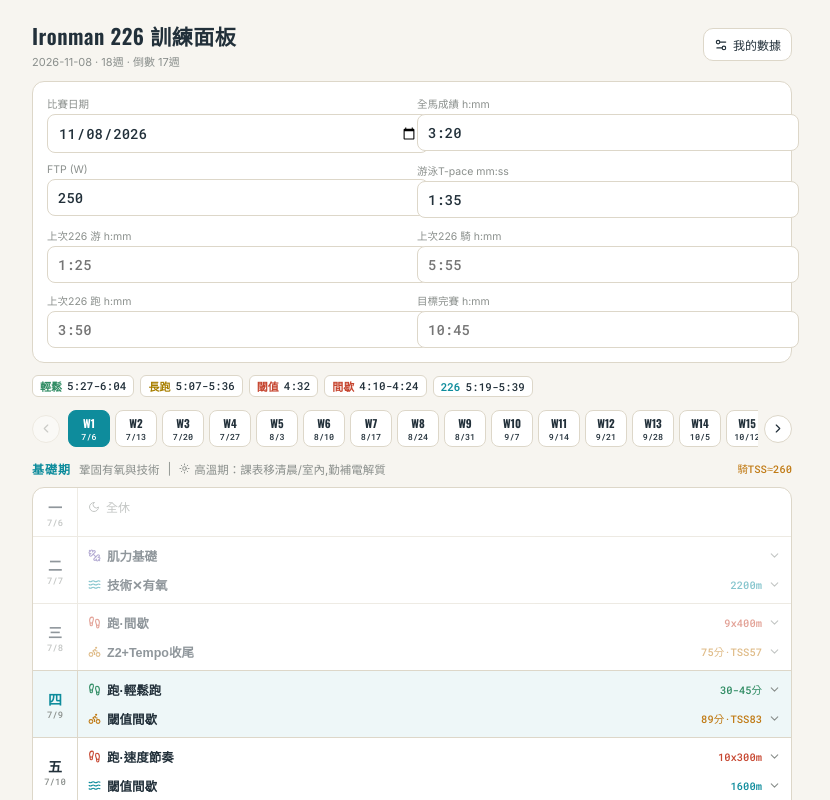
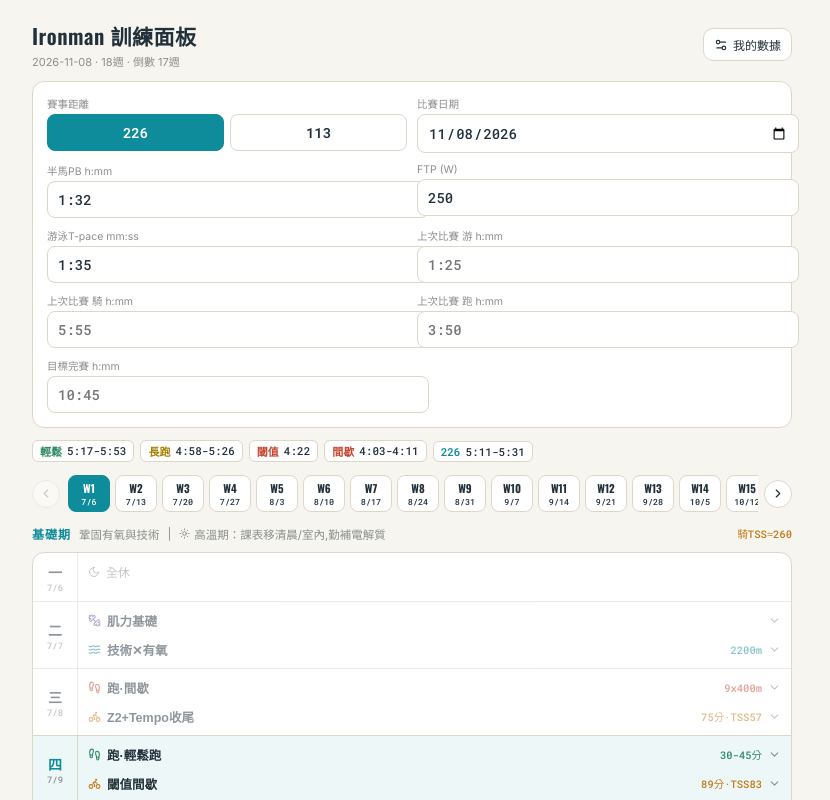
Before and after one commit to tomakworld/Tri2226, a React (Vite) app: page / in a window 1280 px wide. Shown: the top 800 px of the page, without its empty margins (228-1058 px from the left). Built offline with nearby package versions, Linux system fonts and the light colour scheme.

Commit message:
Add files via upload

```diff
--- a/src/App.jsx
+++ b/src/App.jsx
@@ -64,10 +64,27 @@
 }
 function parseMS(s){ const m=/^(\d+):(\d{1,2})$/.exec((s||"").trim()); return m ? (+m[1])*60+(+m[2]) : null; }
 function parseHMM(s){ const m=/^(\d+):(\d{1,2})$/.exec((s||"").trim()); return m ? (+m[1])*3600+(+m[2])*60 : null; }
-function runPaces(str){
-  const t = parseHMM(str); if(!t) return null;
-  const mp = t/42.195;
-  return { easy:[mp*1.15, mp*1.28], long:[mp*1.08, mp*1.18], mp, thr: mp*0.955, itv:[mp*0.88, mp*0.93], im:[mp+35, mp+55] };
+const DISTS = {
+  "226": { sw:3.8, bk:180, rn:42.2, k:1,   bikeIF:[0.70,0.75], imOff:[35,55] },
+  "113": { sw:1.9, bk:90,  rn:21.1, k:0.7, bikeIF:[0.78,0.83], imOff:[15,30] },
+};
+/* 跑步配速:以半馬PB為錨(Daniels式換算) */
+function runPaces(hmStr, dist){
+  const t = parseHMM(hmStr); if(!t) return null;
+  const hp = t/21.0975;
+  const mp = hp*1.055;
+  const off = (dist||DISTS["226"]).imOff;
+  return { easy:[mp*1.15, mp*1.28], long:[mp*1.08, mp*1.18], mp, thr: hp, itv:[hp*0.93, hp*0.96], im:[mp+off[0], mp+off[1]] };
+}
+/* 無比賽成績:以單項PB預測拆分(平路假設,誤差±10-15%) */
+function predictSplits(profile, dist){
+  const tp = parseMS(profile.tpace), hm = parseHMM(profile.hm), ftp = +profile.ftp;
+  if (!tp || !hm || !ftp) return null;
+  const swim = tp * 1.10 * (dist.sw*10);
+  const v = Math.pow((ftp * (dist.bikeIF[0]+dist.bikeIF[1])/2) / 0.0061, 1/3);
+  const bike = dist.bk / v * 3600;
+  const run = dist.id==="113" ? hm + 13*60 : hm*2.085 + 38*60;
+  return { s:swim, b:bike, r:run };
 }
 function round5(v){ return Math.round(v/5)*5; }
 function round50(v){ return Math.round(v/50)*50; }
@@ -86,8 +103,8 @@
 };
 
 /* ---------------- swim/bike generators ---------------- */
-function genSwimBike(phase, wi, rec) {
-  const f = rec ? 0.72 : 1;
+function genSwimBike(phase, wi, rec, dist) {
+  const f = (rec ? 0.72 : 1) * dist.k;
   if (phase === "base") {
     const r1=Math.max(6,Math.round((8+(wi-1))*f)), r2=Math.max(6,Math.round((10+(wi-1)*2)*f));
     const d3=Math.max(1400,round50((2000+(wi-1)*250)*f));
@@ -135,6 +152,30 @@
     }};
   }
   if (phase === "peak") {
+    if (dist.id === "113") {
+      const T113 = [
+        { swim:{ tue:{t:"有氧維持", x:"熱身400m;主課 5x200m {EN2} 息20秒;緩和200m", v:"1600m"},
+                 fri:{t:"高強度閾值", x:"熱身400m;主課 4x300m {THR} 息30秒;緩和200m", v:"1800m"},
+                 sun:{t:"長泳✕配速", x:"連續1800m {EN1},後500m比賽配速;緩和200m", v:"2000m"} },
+          bike:{ wed:{t:"Z2+Sweet Spot", x:"70分 {Z2},中段2x10分 Sweet Spot(88-93%FTP)", v:"70分", tss:60},
+                 thu:{t:"FTP高峰", x:"熱身15分;主課 2x20分 {Z4} 下緣;息5分;緩和10分", v:"90分", tss:82},
+                 sat:{t:"90km前哨+Brick", x:"比賽配速 {Z3}上緣;戶外160分/室內135分;下車接20分113配速跑", v:"2.7hr+20分", tss:158} } },
+        { key:true,
+          swim:{ tue:{t:"量能維持", x:"熱身400m;主課 4x200m {EN2} 息20秒;緩和200m", v:"1400m"},
+                 fri:{t:"高強度閾值", x:"熱身400m;主課 4x250m {THR} 息25秒;緩和200m", v:"1600m"},
+                 sun:{t:"🔑長泳關鍵", x:"連續2200m,全程比賽配速,演練補給;緩和200m", v:"2400m"} },
+          bike:{ wed:{t:"恢復迴轉", x:"45分 {Z1}~{Z2}", v:"45分", tss:25},
+                 thu:{t:"FTP高峰", x:"熱身15分;主課 2x22分 {Z4} 下緣;息7分;緩和10分", v:"90分", tss:85},
+                 sat:{t:"🔑90km關鍵+Brick", x:"全程比賽配速 {Z3}上緣,務必戶外,165-180分;下車接30分113配速跑 — 最重單日", v:"3hr+30分", tss:190} } },
+        { swim:{ tue:{t:"量能收斂", x:"熱身400m;主課 3x200m {EN2} 息20秒;緩和200m", v:"1200m"},
+                 fri:{t:"閾值維持", x:"熱身400m;主課 3x250m {THR} 息25秒;緩和200m", v:"1350m"},
+                 sun:{t:"中距收量", x:"連續1600m {EN1};緩和200m", v:"1800m"} },
+          bike:{ wed:{t:"恢復迴轉", x:"40分 {Z1}~{Z2}", v:"40分", tss:22},
+                 thu:{t:"FTP維持", x:"熱身15分;主課 3x10分 {Z4};息4分;緩和10分", v:"65分", tss:58},
+                 sat:{t:"長騎收斂", x:"{Z2} 含20分比賽配速;室內105分/戶外120分", v:"2hr", tss:96} } },
+      ];
+      return T113[Math.min(wi-1, 2)];
+    }
     const T = [
       { swim:{ tue:{t:"有氧維持", x:"熱身400m;技術6x50m;主課 6x200m {EN2} 息20秒;緩和200m", v:"2200m"},
                fri:{t:"高強度閾值", x:"熱身400m;主課 6x300m {THR} 息30秒;緩和200m", v:"2600m"},
@@ -176,7 +217,9 @@
 }
 
 /* ---------------- run generator ---------------- */
-function genRun(phase, wi, rec, rp, key) {
+function genRun(phase, wi, rec, rp, key, dist) {
+  const kk = dist && dist.id==="113" ? 0.8 : 1;
+  const capLong = dist && dist.id==="113" ? 24 : 30;
   const P = (a) => rp ? `${paceStr(a)}/km` : "自覺強度";
   const PR = (a,b) => rp ? `${paceStr(a)}-${paceStr(b)}/km` : "自覺強度";
   const easy = rp ? PR(rp.easy[0], rp.easy[1]) : "對話配速";
@@ -188,7 +231,7 @@
   const easyRun = { t:"輕鬆跑", x:`30-45分 @${easy},純恢復`, v:"30-45分" };
 
   if (phase === "base") {
-    const lk = rec ? 14 : 16 + wi*2;
+    const lk = Math.round((rec ? 14 : 16 + wi*2)*kk);
     return {
       wed:{ t:"間歇", x:`熱身2km;${rec?6:8+wi}x400m @${itv} 慢跑200m恢復;緩和1km`, v:`${rec?6:8+wi}x400m` },
       thu: easyRun,
@@ -198,7 +241,7 @@
     };
   }
   if (phase === "build1") {
-    const lk = rec ? 16 : 21 + wi*2;
+    const lk = Math.round((rec ? 16 : 21 + wi*2)*kk);
     return {
       wed:{ t:"間歇", x:`熱身2km;${rec?3:5}x1000m @${thr} 休2分;緩和1km`, v:`${rec?3:5}x1000m` },
       thu: easyRun,
@@ -208,7 +251,7 @@
     };
   }
   if (phase === "build2") {
-    const lk = Math.min(rec ? 18 : 24 + wi*2, 30);
+    const lk = Math.min(Math.round((rec ? 18 : 24 + wi*2)*kk), capLong);
     return {
       wed:{ t:"巡航間歇", x:`熱身2km;${rec?2:3}x2000m @${thr} 休90秒;緩和1km`, v:`${rec?2:3}x2km` },
       thu: easyRun,
@@ -230,7 +273,7 @@
       thu: easyRun,
       fri:{ t:"226配速", x:`熱身1km;8-10km @${im},末2km提至 ${mp};緩和1km`, v:"8-10km" },
       sat: easyRun,
-      sun:{ t:"長跑", x:`${wi===1?28:20}km @${lng},末6km @${im}`, v:`${wi===1?28:20}km` },
+      sun:{ t:"長跑", x:`${Math.round((wi===1?28:20)*kk)}km @${lng},末6km @${im}`, v:`${Math.round((wi===1?28:20)*kk)}km` },
     };
   }
   const last = wi >= 2;
@@ -244,7 +287,7 @@
 }
 
 /* ---------------- plan builder ---------------- */
-function buildPlan(raceDateStr) {
+function buildPlan(raceDateStr, dist) {
   const race = new Date(raceDateStr + "T00:00:00");
   if (isNaN(race)) return null;
   const start = mondayOfThisWeek();
@@ -263,7 +306,7 @@
   const push = (phase, count) => {
     for (let wi = 1; wi <= count; wi++) {
       const rec = ["base","build1","build2"].includes(phase) && wi === count && count >= 3;
-      const sb = genSwimBike(phase, wi, rec);
+      const sb = genSwimBike(phase, wi, rec, dist);
       weeks.push({ n: idx++, phase, rest: rec, key: !!sb.key, swim: sb.swim, bike: sb.bike, wi });
     }
   };
@@ -276,7 +319,7 @@
 
 /* ---------------- main ---------------- */
 export default function IronmanPlan() {
-  const [profile, setProfile] = useState({ height: 175, weight: 68, ftp: 250, tpace: "1:35", marathon: "3:20", raceDate: "2026-11-08", lastSwim: "", lastBike: "", lastRun: "", goal: "", adjS: 0, adjB: 0, adjR: 0 });
+  const [profile, setProfile] = useState({ height: 175, weight: 68, ftp: 250, tpace: "1:35", hm: "1:32", dist: "226", raceDate: "2026-11-08", lastSwim: "", lastBike: "", lastRun: "", goal: "", adjS: 0, adjB: 0, adjR: 0 });
   const [editing, setEditing] = useState(true);
   const [selected, setSelected] = useState(1);
   const [expanded, setExpanded] = useState(null);
@@ -296,8 +339,9 @@
     try { await storage.set("athlete:profile", JSON.stringify(next), false); } catch (e) {}
   }
 
-  const plan = useMemo(() => buildPlan(profile.raceDate), [profile.raceDate]);
-  const rp = runPaces(profile.marathon);
+  const dist = { id: profile.dist || "226", ...DISTS[profile.dist || "226"] };
+  const plan = useMemo(() => buildPlan(profile.raceDate, dist), [profile.raceDate, profile.dist]);
+  const rp = runPaces(profile.hm, dist);
   const tpaceSec = parseMS(profile.tpace);
   const now = new Date();
 
@@ -315,7 +359,7 @@
   const phase = PHASES[week.phase];
   const dateFor = (weekN, dayKey) => { const d = new Date(start); d.setDate(d.getDate() + (weekN-1)*7 + DAY_OFFSET[dayKey]); return d; };
   const bikeTss = week.race ? 0 : (week.bike.wed.tss||0)+(week.bike.thu.tss||0)+(week.bike.sat.tss||0);
-  const run = week.race ? null : genRun(week.phase, week.wi, week.rest, rp, week.key);
+  const run = week.race ? null : genRun(week.phase, week.wi, week.rest, rp, week.key, dist);
   const monMonth = dateFor(week.n, "mon").getMonth() + 1;
   const RUNCOLOR = { wed:C.red, thu:C.green, fri:C.red, sat:C.green, sun:C.gold };
 
@@ -369,7 +413,7 @@
       </div>
 
       {week.race ? (
-        <RaceWeekView profile={profile} rp={rp} dateFor={dateFor} weekN={week.n} raceDate={new Date(profile.raceDate+"T00:00:00")} />
+        <RaceWeekView profile={profile} rp={rp} dist={dist} dateFor={dateFor} weekN={week.n} raceDate={new Date(profile.raceDate+"T00:00:00")} />
       ) : (
         <div style={{ border:`1px solid ${C.line}`, borderRadius:12, overflow:"hidden", background:C.surface }}>
           {rows.map((row, ri) => {
@@ -428,7 +472,7 @@
       <div style={{ maxWidth: 760, margin: "0 auto", padding: "20px 16px 50px" }}>
         <div style={{ display: "flex", justifyContent: "space-between", alignItems: "center", marginBottom: 12 }}>
           <div>
-            <h1 className="osw" style={{ fontSize: 21, fontWeight: 600, margin: 0, letterSpacing: 0.5 }}>Ironman 226 訓練面板</h1>
+            <h1 className="osw" style={{ fontSize: 21, fontWeight: 600, margin: 0, letterSpacing: 0.5 }}>Ironman 訓練面板</h1>
             <div style={{ fontSize: 11, color: C.muted, marginTop: 2 }}>{raceInfo || "輸入數據,自動生成整期課表"}</div>
           </div>
           <button onClick={() => setEditing((v) => !v)} style={{ background: C.surface, border:`1px solid ${C.line}`, borderRadius:10, padding:"7px 10px", color:C.text, display:"flex", gap:5, alignItems:"center", cursor:"pointer", fontSize:12, flexShrink:0 }}>
@@ -439,13 +483,24 @@
         {editing && (
           <div style={{ background: C.surface, border:`1px solid ${C.line}`, borderRadius:12, padding:14, marginBottom:12 }}>
             <div style={{ display:"grid", gridTemplateColumns:"1fr 1fr", gap:10 }}>
+              <Field label="賽事距離">
+                <div style={{ display:"flex", gap:6 }}>
+                  {["226","113"].map(d => (
+                    <button key={d} onClick={() => saveProfile({ ...profile, dist:d })}
+                      style={{ flex:1, padding:"8px 0", borderRadius:8, cursor:"pointer", fontFamily:"'Roboto Mono',monospace", fontSize:14, fontWeight:600,
+                        background: (profile.dist||"226")===d ? C.water : "#fff",
+                        color: (profile.dist||"226")===d ? "#fff" : C.text,
+                        border:`1px solid ${(profile.dist||"226")===d ? C.water : C.line}` }}>{d}</button>
+                  ))}
+                </div>
+              </Field>
               <Field label="比賽日期"><input type="date" value={profile.raceDate} onChange={(e) => saveProfile({ ...profile, raceDate:e.target.value })} /></Field>
-              <Field label="全馬成績 h:mm"><input type="text" placeholder="3:20" value={profile.marathon} onChange={(e) => saveProfile({ ...profile, marathon:e.target.value })} /></Field>
+              <Field label="半馬PB h:mm"><input type="text" placeholder="1:32" value={profile.hm} onChange={(e) => saveProfile({ ...profile, hm:e.target.value })} /></Field>
               <Field label="FTP (W)"><input type="number" value={profile.ftp} onChange={(e) => saveProfile({ ...profile, ftp:+e.target.value })} /></Field>
               <Field label="游泳T-pace mm:ss"><input type="text" placeholder="1:35" value={profile.tpace} onChange={(e) => saveProfile({ ...profile, tpace:e.target.value })} /></Field>
-              <Field label="上次226 游 h:mm"><input type="text" placeholder="1:25" value={profile.lastSwim} onChange={(e) => saveProfile({ ...profile, lastSwim:e.target.value })} /></Field>
-              <Field label="上次226 騎 h:mm"><input type="text" placeholder="5:55" value={profile.lastBike} onChange={(e) => saveProfile({ ...profile, lastBike:e.target.value })} /></Field>
-              <Field label="上次226 跑 h:mm"><input type="text" placeholder="3:50" value={profile.lastRun} onChange={(e) => saveProfile({ ...profile, lastRun:e.target.value })} /></Field>
+              <Field label="上次比賽 游 h:mm"><input type="text" placeholder="1:25" value={profile.lastSwim} onChange={(e) => saveProfile({ ...profile, lastSwim:e.target.value })} /></Field>
+              <Field label="上次比賽 騎 h:mm"><input type="text" placeholder="5:55" value={profile.lastBike} onChange={(e) => saveProfile({ ...profile, lastBike:e.target.value })} /></Field>
+              <Field label="上次比賽 跑 h:mm"><input type="text" placeholder="3:50" value={profile.lastRun} onChange={(e) => saveProfile({ ...profile, lastRun:e.target.value })} /></Field>
               <Field label="目標完賽 h:mm"><input type="text" placeholder="10:45" value={profile.goal} onChange={(e) => saveProfile({ ...profile, goal:e.target.value })} /></Field>
             </div>
           </div>
@@ -469,8 +524,16 @@
 
 /* ---------------- goal analysis + 強項微調 ---------------- */
 function GoalAnalysis({ profile, saveProfile }) {
-  const sS=parseHMM(profile.lastSwim), sB=parseHMM(profile.lastBike), sR=parseHMM(profile.lastRun), g=parseHMM(profile.goal);
-  if (!sS || !sB || !sR || !g) return null;
+  const dist = { id: profile.dist || "226", ...DISTS[profile.dist || "226"] };
+  const g = parseHMM(profile.goal);
+  if (!g) return null;
+  let sS=parseHMM(profile.lastSwim), sB=parseHMM(profile.lastBike), sR=parseHMM(profile.lastRun);
+  let predicted = false;
+  if (!sS || !sB || !sR) {
+    const pd = predictSplits(profile, dist);
+    if (!pd) return null;
+    sS = pd.s; sB = pd.b; sR = pd.r; predicted = true;
+  }
   const TRANS = 12*60;
   const lastMove = sS+sB+sR;
   const k = (g - TRANS) / lastMove;
@@ -482,14 +545,15 @@
   const aggressive = k < 0.93;
   const setAdj = (key, delta) => saveProfile({ ...profile, [key]: (profile[key]||0) + delta });
   const rows = [
-    ["游 3.8k", sS, tgt.s, `${paceStr(tgt.s/38)}/100m`, "adjS"],
-    ["騎 180k", sB, tgt.b, `${(180/(tgt.b/3600)).toFixed(1)}km/h`, "adjB"],
-    ["跑 42.2k", sR, tgt.r, `${paceStr(tgt.r/42.195)}/km`, "adjR"],
+    [`游 ${dist.sw}k`, sS, tgt.s, `${paceStr(tgt.s/(dist.sw*10))}/100m`, "adjS"],
+    [`騎 ${dist.bk}k`, sB, tgt.b, `${(dist.bk/(tgt.b/3600)).toFixed(1)}km/h`, "adjB"],
+    [`跑 ${dist.rn}k`, sR, tgt.r, `${paceStr(tgt.r/dist.rn)}/km`, "adjR"],
   ];
   return (
     <div style={{ background:C.surface, border:`1px solid ${aggressive?C.red:C.line}`, borderRadius:12, padding:"10px 12px", marginBottom:12 }}>
       <div style={{ display:"flex", alignItems:"center", gap:8, marginBottom:6, flexWrap:"wrap" }}>
-        <span className="osw" style={{ fontSize:12, color:C.gold, fontWeight:700, letterSpacing:0.5 }}>目標拆分</span>
+        <span className="osw" style={{ fontSize:12, color:C.gold, fontWeight:700, letterSpacing:0.5 }}>目標拆分·{dist.id}</span>
+        <span style={{ fontSize:10, color: predicted?C.power:C.green, border:`1px solid ${predicted?C.power:C.green}`, borderRadius:4, padding:"1px 5px" }}>{predicted ? "PB預測±10-15%" : "實測"}</span>
         <span style={{ fontSize:11, color:C.muted }}>需進步{improvePct}%{aggressive && <b style={{color:C.red}}> ⚠️偏激進</b>}</span>
         <span className="mono" style={{ fontSize:11, marginLeft:"auto", color: diff===0?C.green:C.red }}>
           合計 {fmtHM(total)}{diff!==0 && `（${diff>0?"+":""}${diff}分）`}
@@ -502,7 +566,7 @@
         ) : null}
       </div>
       <div style={{ display:"grid", gridTemplateColumns:"auto 1fr 1fr 1fr auto", gap:"5px 10px", fontSize:12, alignItems:"center" }} className="mono">
-        <span/><span style={{ color:C.muted, fontSize:10.5 }}>上次</span><span style={{ color:C.muted, fontSize:10.5 }}>目標</span><span style={{ color:C.muted, fontSize:10.5 }}>配速</span><span style={{ color:C.muted, fontSize:10.5, fontFamily:"'Inter',sans-serif" }}>微調</span>
+        <span/><span style={{ color:C.muted, fontSize:10.5 }}>{predicted ? "預測" : "上次"}</span><span style={{ color:C.muted, fontSize:10.5 }}>目標</span><span style={{ color:C.muted, fontSize:10.5 }}>配速</span><span style={{ color:C.muted, fontSize:10.5, fontFamily:"'Inter',sans-serif" }}>微調</span>
         {rows.map(([n, last, t, pace, key]) => (
           <React.Fragment key={key}>
             <span style={{ fontFamily:"'Inter',sans-serif", fontWeight:600, fontSize:12 }}>{n}</span>
@@ -532,7 +596,7 @@
 }
 
 /* ---------------- race week ---------------- */
-function RaceWeekView({ profile, rp, dateFor, weekN, raceDate }) {
+function RaceWeekView({ profile, rp, dist, dateFor, weekN, raceDate }) {
   const raceDayIdx = (raceDate.getDay() + 6) % 7;
   const keys = ["mon","tue","wed","thu","fri","sat","sun"];
   const tasks = [
@@ -561,11 +625,11 @@
         </div>
       )}
       <div style={{ border:`1.5px solid ${C.gold}`, borderRadius:12, padding:"12px 14px", background:"rgba(168,127,0,0.07)" }}>
-        <div style={{ fontWeight:700, fontSize:14, marginBottom:6, display:"flex", gap:6, alignItems:"center" }}><Flag size={15} color={C.gold}/>{DAY_LABEL[keys[raceDayIdx]]} {fmtDate(raceDate)} — 226 比賽日</div>
+        <div style={{ fontWeight:700, fontSize:14, marginBottom:6, display:"flex", gap:6, alignItems:"center" }}><Flag size={15} color={C.gold}/>{DAY_LABEL[keys[raceDayIdx]]} {fmtDate(raceDate)} — {dist.id} 比賽日</div>
         <div style={{ fontSize:12.5, lineHeight:1.7 }}>
-          <div><b style={{ color:C.water }}>游 3.8k</b>：輕鬆-中等,起跳勿快,善用跟游</div>
-          <div><b style={{ color:C.power }}>騎 180k</b>：70-75%FTP（{Math.round(profile.ftp*0.7)}-{Math.round(profile.ftp*0.75)}W）,15-20分補給一次</div>
-          <div><b style={{ color:C.red }}>跑 42.2k</b>：{rp ? `${paceStr(rp.im[0])}-${paceStr(rp.im[1])}/km` : "輕鬆-中等"},前10km壓慢</div>
+          <div><b style={{ color:C.water }}>游 {dist.sw}k</b>：輕鬆-中等,起跳勿快,善用跟游</div>
+          <div><b style={{ color:C.power }}>騎 {dist.bk}k</b>：{Math.round(dist.bikeIF[0]*100)}-{Math.round(dist.bikeIF[1]*100)}%FTP（{Math.round(profile.ftp*dist.bikeIF[0])}-{Math.round(profile.ftp*dist.bikeIF[1])}W）,15-20分補給一次</div>
+          <div><b style={{ color:C.red }}>跑 {dist.rn}k</b>：{rp ? `${paceStr(rp.im[0])}-${paceStr(rp.im[1])}/km` : "輕鬆-中等"},前段壓慢</div>
         </div>
       </div>
     </div>
```
